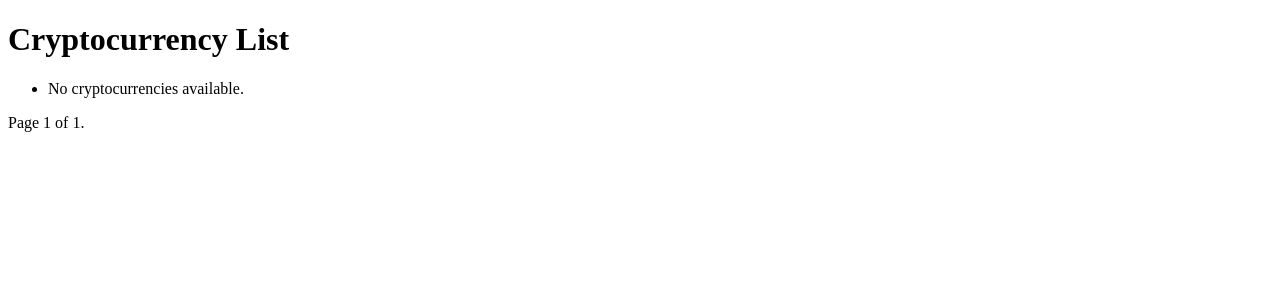
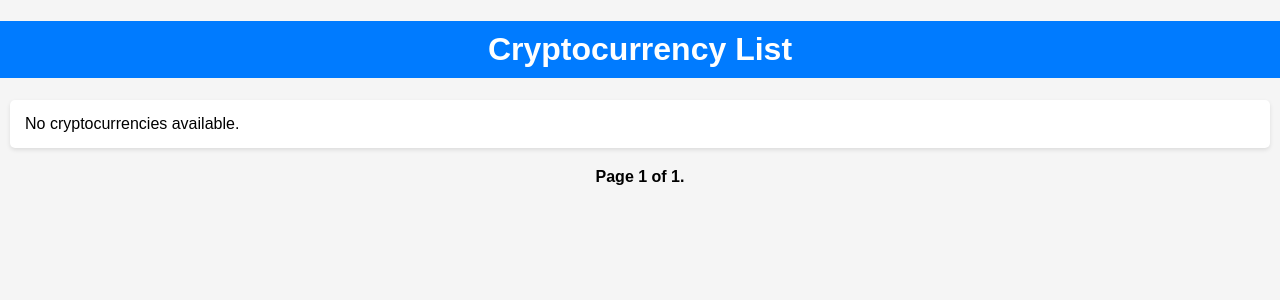
Before and after one commit to shuklasaurabh1/cryptopredict, a Django app: page /crypto/ in a window 1280 px wide. Shown: the top 300 px of the page. Run offline with Django 4.2, Linux system fonts and the light colour scheme; data that the repository does not hold is empty.

Commit message:
Added some styles in html file

```diff
--- a/cryptoapp/templates/cryptocurrency_list.html
+++ b/cryptoapp/templates/cryptocurrency_list.html
@@ -2,6 +2,49 @@
 <html>
 <head>
     <title>Cryptocurrency List</title>
+    <style>
+        body {
+            font-family: Arial, sans-serif;
+            margin: 0;
+            padding: 0;
+            background-color: #f5f5f5;
+        }
+
+        h1 {
+            background-color: #007bff;
+            color: #fff;
+            padding: 10px;
+            text-align: center;
+        }
+
+        ul {
+            list-style: none;
+            padding: 0;
+        }
+
+        li {
+            background-color: #fff;
+            margin: 10px;
+            padding: 15px;
+            border-radius: 5px;
+            box-shadow: 0 2px 4px rgba(0, 0, 0, 0.1);
+        }
+
+        .pagination {
+            text-align: center;
+            margin-top: 20px;
+        }
+
+        .step-links a {
+            color: #007bff;
+            text-decoration: none;
+            margin: 0 5px;
+        }
+
+        .current-page {
+            font-weight: bold;
+        }
+    </style>
 </head>
 <body>
     <h1>Cryptocurrency List</h1>
```
